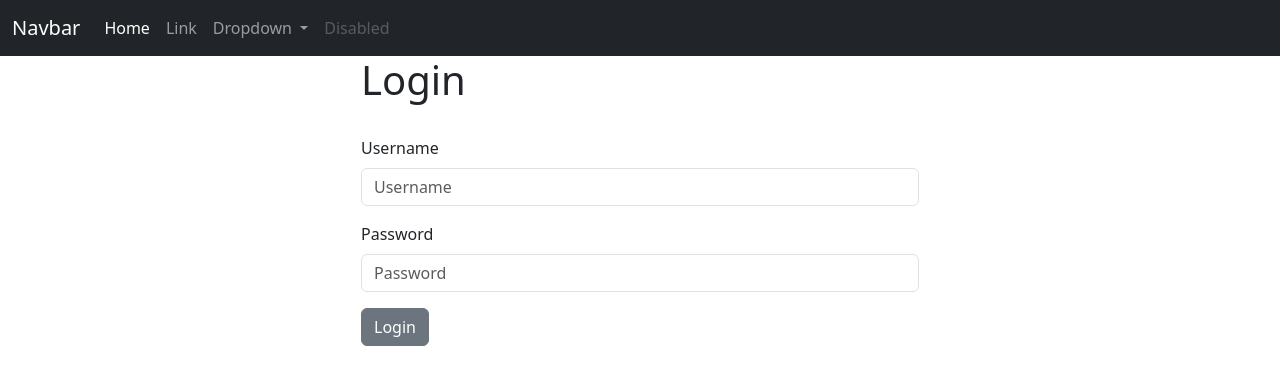
After one commit to RiturajAgrahari/Django-CRUD-WebApp, a Django app: page / in a window 1280 px wide. The commit adds this page. Shown: the top 385 px of the page. Run offline with Django 5.2, Linux system fonts and the light colour scheme.

Commit message:
creating login/logout

```diff
--- a/MyFirstWebApp/templates/home.html
+++ b/MyFirstWebApp/templates/home.html
@@ -1,10 +1,35 @@
-<html>
-<head>
-  <title>
-    Home
-  </title>
-</head>
-<body>
-  Hello World! It is Home Page.
-</body>
-</html>
+{% extends 'master.html' %}
+
+{% block content %}
+
+<div class="col-md-6 offset-md-3">
+
+{% if user.is_authenticated %}
+
+    <h1>Hello World!</h1>
+
+{% else %}
+
+<h1>Login</h1>
+<br>
+
+<form method="POST" action="{% url 'home' %}">
+    {% csrf_token %}
+  <div class="mb-3">
+    <label for="exampleInputEmail1" class="form-label">Username</label>
+    <input type="text" class="form-control" id="exampleInputEmail1" aria-describedby="emailHelp"
+           name="username", placeholder="Username" required>
+  </div>
+  <div class="mb-3">
+    <label for="exampleInputPassword1" class="form-label">Password</label>
+    <input type="password" class="form-control" id="exampleInputPassword1" name="password", placeholder="Password"
+           required>
+  </div>
+  <button type="submit" class="btn btn-secondary">Login</button>
+</form>
+
+</div>
+
+{% endif %}
+
+{% endblock %}
--- /dev/null
+++ b/MyFirstWebApp/templates/master.html
@@ -0,0 +1,29 @@
+<!doctype html>
+<html lang="en">
+  <head>
+    <meta charset="utf-8">
+    <meta name="viewport" content="width=device-width, initial-scale=1">
+    <title>Home</title>
+    <link href="https://cdn.jsdelivr.net/npm/bootstrap@5.3.2/dist/css/bootstrap.min.css" rel="stylesheet" integrity="sha384-T3c6CoIi6uLrA9TneNEoa7RxnatzjcDSCmG1MXxSR1GAsXEV/Dwwykc2MPK8M2HN" crossorigin="anonymous">
+  </head>
+  <body>
+    {% include 'navbar.html' %}
+
+    <div class="container">
+      {% if messages %}
+        {% for message in messages %}
+          <div class="alert alert-warning alert-dismissible fade show" role="alert">
+            {{ message }}
+            <button type="button" class="btn-close" data-bs-dismiss="alert" aria-label="Close"></button>
+          </div>
+        {% endfor %}
+      {% endif %}
+
+
+      {% block content %}
+      {% endblock %}
+    </div>
+
+    <script src="https://cdn.jsdelivr.net/npm/bootstrap@5.3.2/dist/js/bootstrap.bundle.min.js" integrity="sha384-C6RzsynM9kWDrMNeT87bh95OGNyZPhcTNXj1NW7RuBCsyN/o0jlpcV8Qyq46cDfL" crossorigin="anonymous"></script>
+  </body>
+</html>
--- /dev/null
+++ b/MyFirstWebApp/templates/navbar.html
@@ -0,0 +1,47 @@
+<nav class="navbar navbar-expand-lg navbar-dark bg-dark">
+  <div class="container-fluid">
+    <a class="navbar-brand" href="#">Navbar</a>
+    <button class="navbar-toggler" type="button" data-bs-toggle="collapse" data-bs-target="#navbarSupportedContent" aria-controls="navbarSupportedContent" aria-expanded="false" aria-label="Toggle navigation">
+      <span class="navbar-toggler-icon"></span>
+    </button>
+    <div class="collapse navbar-collapse" id="navbarSupportedContent">
+      <ul class="navbar-nav me-auto mb-2 mb-lg-0">
+        <li class="nav-item">
+          <a class="nav-link active" aria-current="page" href="#">Home</a>
+        </li>
+        <li class="nav-item">
+          <a class="nav-link" href="#">Link</a>
+        </li>
+        <li class="nav-item dropdown">
+          <a class="nav-link dropdown-toggle" href="#" role="button" data-bs-toggle="dropdown" aria-expanded="false">
+            Dropdown
+          </a>
+          <ul class="dropdown-menu">
+            <li><a class="dropdown-item" href="#">Action</a></li>
+            <li><a class="dropdown-item" href="#">Another action</a></li>
+            <li><hr class="dropdown-divider"></li>
+            <li><a class="dropdown-item" href="#">Something else here</a></li>
+          </ul>
+        </li>
+        <li class="nav-item">
+          <a class="nav-link disabled" aria-disabled="true">Disabled</a>
+        </li>
+      </ul>
+
+<!--      {% if user.is_authenticated %}-->
+
+<!--      <form action="#">-->
+<!--        <button class="btn btn-outline-success" type="submit">Logout</button>-->
+<!--      </form>-->
+<!--      {% else %}-->
+
+<!--      <form action="{% url 'home' %}">-->
+<!--        <button class="btn btn-outline-success" type="submit">Login</button>-->
+<!--      </form>-->
+
+<!--      {% endif %}-->
+
+
+    </div>
+  </div>
+</nav>
--- a/MyFirstWebApp/urls.py
+++ b/MyFirstWebApp/urls.py
@@ -4,6 +4,5 @@ from django.urls import include, path
 
 urlpatterns = [
     path('', views.home, name='home'),
-    path('login/', views.login_user, name='Login'),
     path('logout/', views.logout_user, name='Logout'),
 ]
--- a/MyFirstWebApp/views.py
+++ b/MyFirstWebApp/views.py
@@ -1,15 +1,27 @@
-from django.shortcuts import render
+from django.shortcuts import render, redirect
 from django.http import HttpResponse
 from django.contrib.auth import authenticate, login, logout
 from django.contrib import messages
 
 # Create your views here.
 def home(request):
+    # Check to see if logging in
+    if request.method == "POST":
+        username = request.POST['username']
+        password = request.POST['password']
+        # Authenticate
+        user = authenticate(request, username=username, password=password)
+        if user is not None:
+            login(request, user)
+            messages.success(request, "You Have Been Logged In!")
+            return redirect('home')
+        else:
+            messages.success(request, "Their Was An Error Logging In, Please Try Again...")
+            return redirect('home')
 
-    return render(request, 'index.html', {})
-
-# def login_user(request):
-#     pass
+    return render(request, 'home.html', {})
 
 def logout_user(request):
-    pass
+    logout(request)
+    messages.success(request, "You Have Been Logged Out...")
+    return redirect('home')
```
